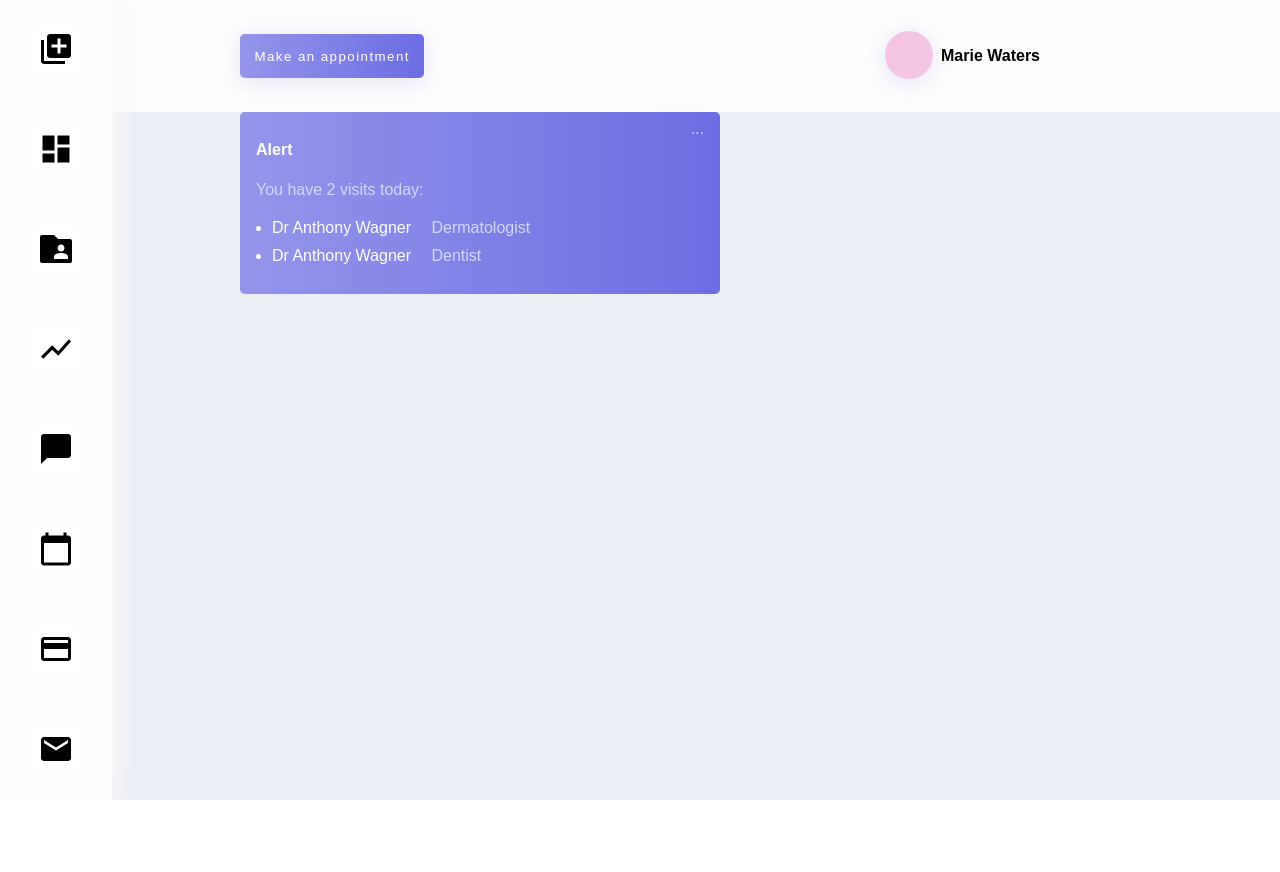
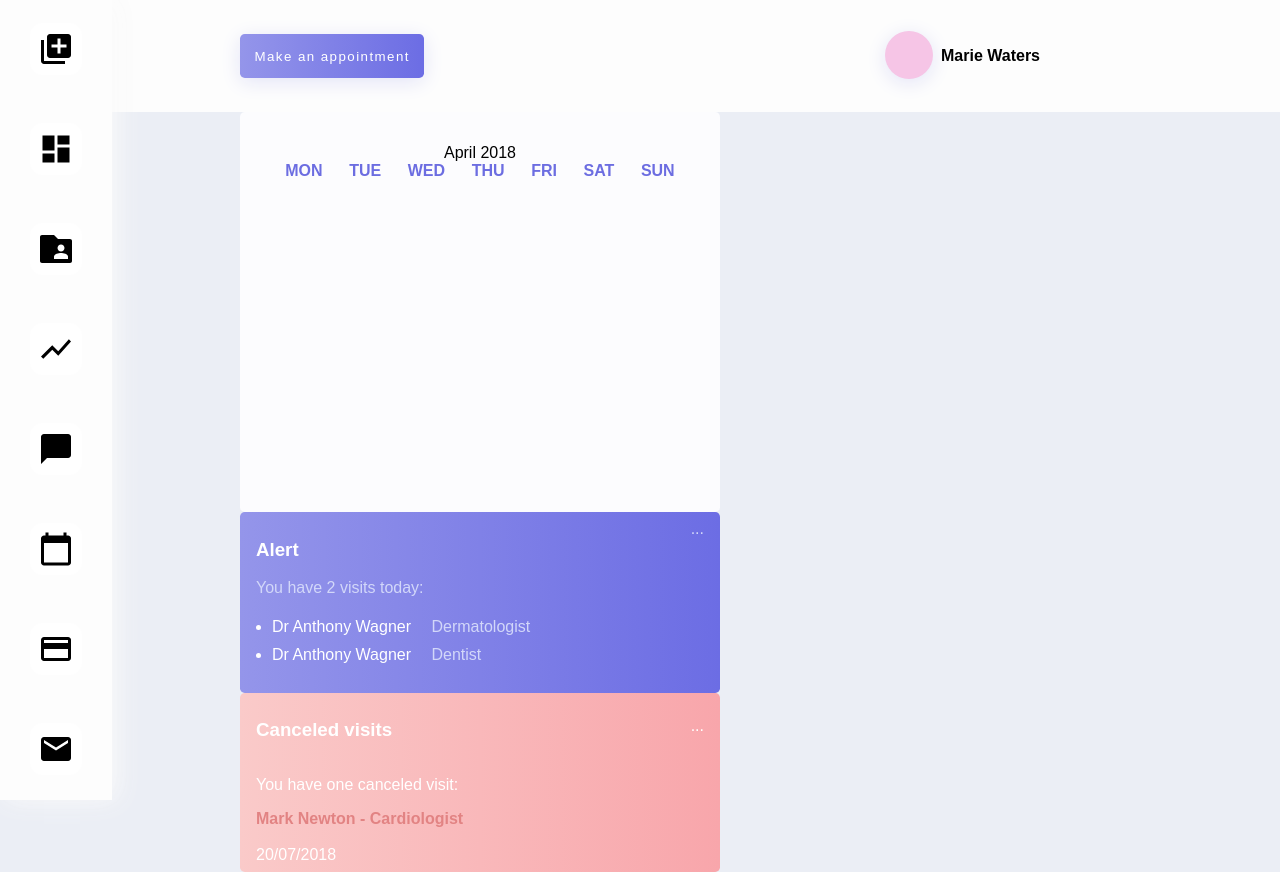
Before and after one commit to sdees82/Appointment-App, a React (Create React App) app: page / in a window 1280 px wide. Before the commit the page ends 800 px from the top, so only its background shows below. Built offline with nearby package versions, Linux system fonts and the light colour scheme.

Commit message:
2nd commit

```diff
--- a/src/App.js
+++ b/src/App.js
@@ -3,6 +3,8 @@ import './App.css';
 import Appointment from './components/appointment/appointment';
 import Sidebar from './components/sidebar/sidebar';
 import Alert from './components/alert/alert';
+import Canceled from './components/canceled/canceled';
+import Calendar from './components/calendar/calendar';
 
 class App extends Component {
   render() {
@@ -10,7 +12,9 @@ class App extends Component {
       <div className="App">
       <Appointment/>
        <Sidebar/>
+       <Calendar/>
        <Alert/>
+       <Canceled/>
       </div>
     );
   }
--- a/src/components/alert/alert.css
+++ b/src/components/alert/alert.css
@@ -11,10 +11,12 @@
     display: flex;
     justify-content: space-between;
 }
-.alert .alertContainer .alertHeader h4{
+.alert .alertContainer .alertHeader h3{
     color: #fff;
 }
-
+.alert .alertContainer .alertHeader .dots{
+    font-size: 2rem;
+}
 .alert .alertContainer  p{
     text-align: left;
     color: #d2d7f9;
--- a/src/components/alert/alert.js
+++ b/src/components/alert/alert.js
@@ -7,7 +7,7 @@ const Alert = () =>{
         <div className="alert">
         <div className="alertContainer">
             <div className="alertHeader">
-                <h4>Alert</h4>
+                <h3>Alert</h3>
                 <p>...</p>
             </div>
             <p>You have 2 visits today:</p>
--- a/src/components/calendar/calendar.css
+++ b/src/components/calendar/calendar.css
@@ -0,0 +1,19 @@
+.calendar{
+    height: 25rem;
+    width: 30rem;
+    background: #fcfcfe;
+    margin-left: 15rem;
+    border-radius: .3rem;
+}
+.calendar .calendarContainer{
+    padding: 2rem 2rem;
+}
+.calendar .calendarContainer .calendarDay{
+    display: flex;
+    justify-content: space-around;
+    width: 100%;
+}
+.calendar .calendarContainer .calendarDay span{
+    color: #6c6de1;
+    font-weight: bold;
+}
--- a/src/components/calendar/calendar.js
+++ b/src/components/calendar/calendar.js
@@ -0,0 +1,29 @@
+import React from 'react';
+import './calendar.css';
+
+const Calendar = () =>{
+    return(
+        <div className="calendar">
+            <div className="calendarContainer">
+
+                <div className="calendarMonth">
+                    <img src=""/>
+                    <span>April 2018</span>
+                    <img src=""/>
+                </div>
+                <div className="calendarDay">
+                <span>MON</span>
+                <span>TUE</span>
+                <span>WED</span>
+                <span>THU</span>
+                <span>FRI</span>
+                <span>SAT</span>
+                <span>SUN</span>
+                </div>
+            </div>
+        </div>
+
+    );
+}
+
+export default Calendar;
--- a/src/components/canceled/canceled.css
+++ b/src/components/canceled/canceled.css
@@ -0,0 +1,37 @@
+.canceled{
+    background: linear-gradient(to right, #facac9, #f8a6ab );
+    width: 30rem;
+    margin-left: 15rem;
+    border-radius: .3rem;
+}
+.canceled .canceledContainer{
+    padding: .5rem 1rem;
+}
+.canceled .canceledContainer .canceledHeader{
+    display: flex;
+    justify-content: space-between;
+}
+.canceled .canceledContainer .canceledHeader h3{
+    color: #fff;
+}
+.canceled .canceledContainer .canceledaHeader p{
+    font-size: 20rem;
+    color: #b9b9fc;
+}
+.canceled .canceledContainer{
+    text-align: left;
+    color: #fff;
+    margin: 0;
+}
+.canceled .canceledContainer p:nth-child(1){
+    margin: 0;
+}
+.canceled .canceledContainer p:nth-child(3){
+    color: #e28383;
+    font-weight: bold;
+    margin: 0;
+}
+
+.canceled .canceledContainer .canceledDate p{
+    margin: 0;
+}
--- a/src/components/canceled/canceled.js
+++ b/src/components/canceled/canceled.js
@@ -4,7 +4,18 @@ import './canceled.css';
 const Canceled = () =>{
     return(
         <div className="canceled">
-
+              <div className="canceledContainer">
+            <div className="canceledHeader">
+                <h3>Canceled visits</h3>
+                <p className="dots">...</p>
+            </div>
+            <p>You have one canceled visit:</p>
+           <p>Mark Newton - Cardiologist</p>
+           <div className="canceledDate">
+            <img src=""/>
+            <p>20/07/2018</p>
+        </div>
+        </div>
         </div>
     );
 }
--- a/src/components/sidebar/sidebar.css
+++ b/src/components/sidebar/sidebar.css
@@ -25,7 +25,7 @@
     background: #7777e5;
 }
 .sidebar .categories:active{
-    border: 1px inset #6c6de4;
+    /* border: .5px inset #6c6de4; */
 }
 .sidebar div:nth-child(1){
     background: #7777e5;
```
